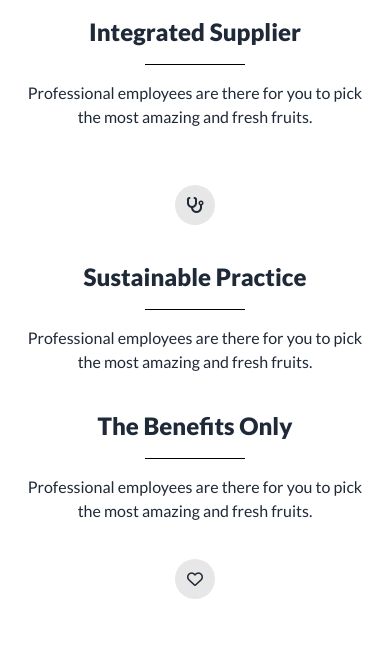
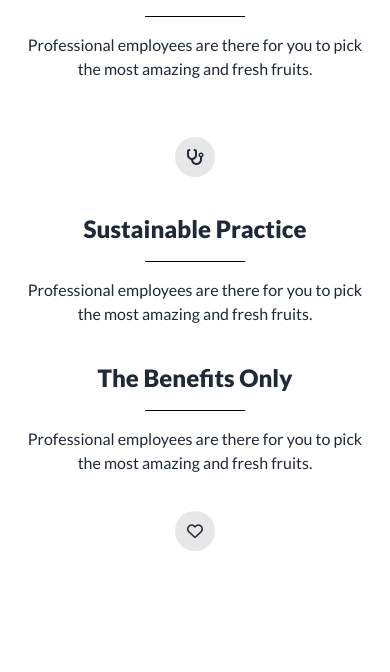
Before and after one commit to nokibkhan/fruit-burst, a plain HTML site: page index.html in a window 390 px wide. Shown: the part 6195-6867 px from the top of the page. Drawn offline with nearby package versions, Linux system fonts and the light colour scheme.

Commit message:
add new thing

```diff
--- a/index.html
+++ b/index.html
@@ -636,7 +636,7 @@
         <img src="images/whychoose1.png" alt="">
       </div>
       <div class="choose-item max-w-[420px] mx-auto text-center lg:text-left lg:order-3">
-        <div class="choose-item-content mt-5">
+        <div class="choose-item-content -mt-7 lg:mt-5">
           <div class="lg:flex grid gap-4 lg:text-right ">
             <div class="order-2 lg:order-1">
               <div>
```
